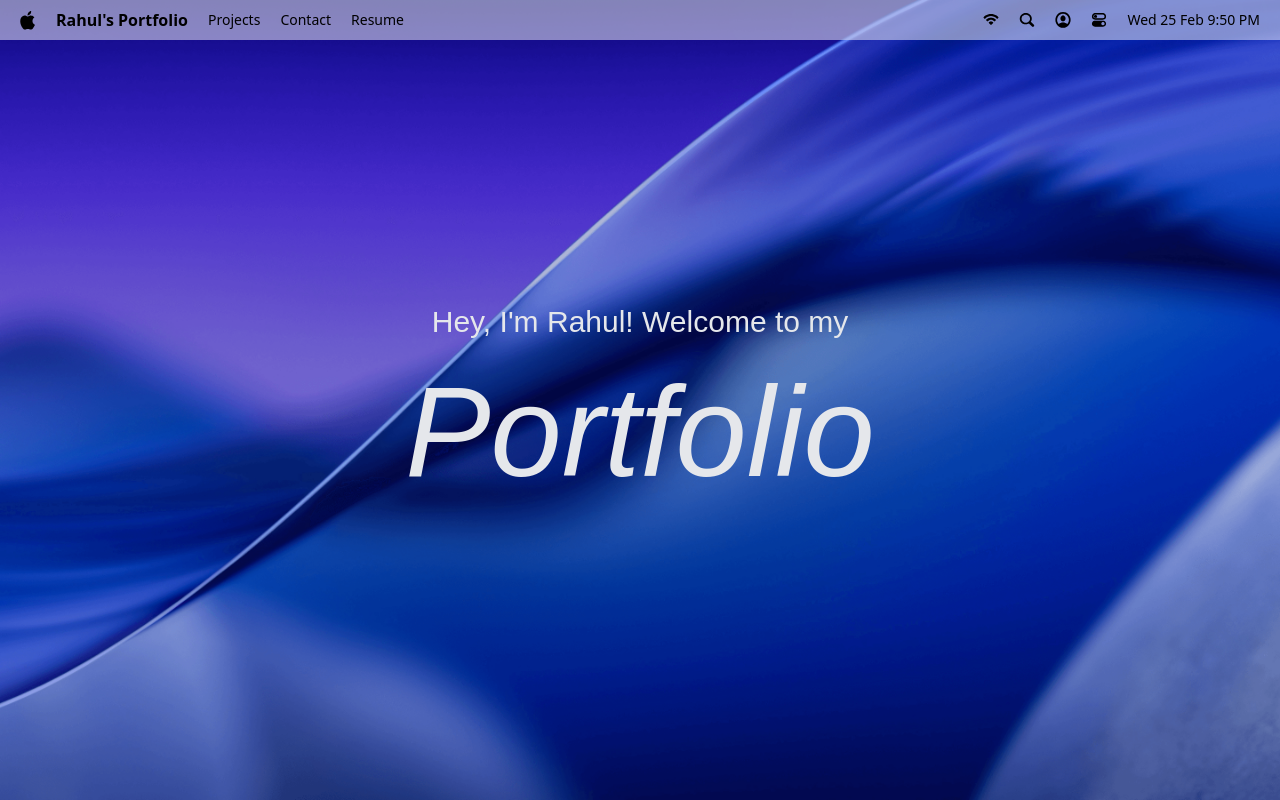
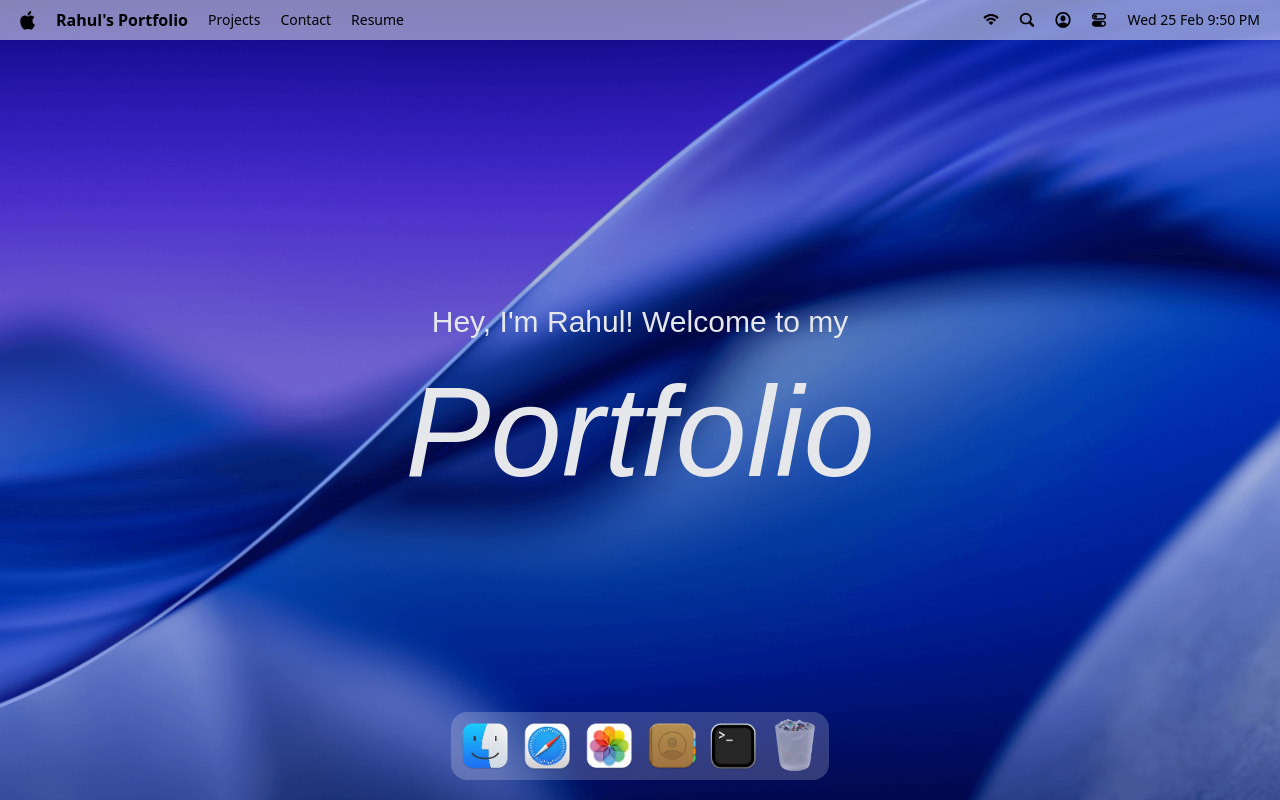
Before and after one commit to Rahulcheryala/Rahul-Portfolio, a Next.js app: page / in a window 1280 px wide. Built offline with nearby package versions, Linux system fonts and the light colour scheme; a web font is replaced by a local one.

Commit message:
feat: Dock design done

```diff
--- /dev/null
+++ b/app/components/Dock.tsx
@@ -0,0 +1,98 @@
+"use client";
+
+import gsap from "gsap";
+import { useGSAP } from "@gsap/react";
+import { dockApps } from "@constants";
+import Image from "next/image";
+import { useRef } from "react";
+import { Tooltip } from "react-tooltip";
+
+const Dock = () => {
+  const dockRef = useRef<HTMLDivElement>(null);
+
+  useGSAP(() => {
+    const dock = dockRef.current;
+    if (!dock) return;
+
+    const icons = dock.querySelectorAll<HTMLButtonElement>(".dock-icon");
+
+    const animateIcons = (mouseX: number) => {
+      const { left } = dock.getBoundingClientRect();
+
+      icons.forEach((icon) => {
+        const { left: iconLeft, width: iconWidth } =
+          icon.getBoundingClientRect();
+        const iconCenter = iconLeft - left + iconWidth / 2;
+        const distance = Math.abs(mouseX - iconCenter);
+        const intensity = Math.exp(-(distance ** 2) / 2000);
+
+        gsap.to(icon, {
+          scale: 1 + 0.25 * intensity,
+          y: -15 * intensity,
+          duration: 0.25,
+          ease: "power1.out",
+        });
+      });
+    };
+
+    const handleMouseMove = (e: MouseEvent) => {
+      const { left } = dock.getBoundingClientRect();
+      animateIcons(e.clientX - left);
+    };
+
+    const resetIcons = () => {
+      icons.forEach((icon) => {
+        gsap.to(icon, {
+          scale: 1,
+          y: 0,
+          duration: 0.3,
+          ease: "power1.out",
+        });
+      });
+    };
+
+    dock.addEventListener("mousemove", handleMouseMove);
+    dock.addEventListener("mouseleave", resetIcons);
+
+    return () => {
+      dock.removeEventListener("mousemove", handleMouseMove);
+      dock.removeEventListener("mouseleave", resetIcons);
+    };
+  }, []);
+
+  const toggleApp = (app: (typeof dockApps)[number]) => {};
+
+  return (
+    <section id="dock">
+      <div ref={dockRef} className="dock-container">
+        {dockApps.map((app) => (
+          <div key={app.id} className="relative flex justify-center">
+            <button
+              type="button"
+              className="dock-icon"
+              aria-label={app.name}
+              data-tooltip-id="dock-tooltip"
+              data-tooltip-content={app.name}
+              data-tooltip-delay-show={150}
+              disabled={!app.canOpen}
+              onClick={() => toggleApp(app)}
+            >
+              <Image
+                src={`/images/${app.icon}`}
+                alt={app.name}
+                width={56}
+                height={56}
+                unoptimized
+                className={`object-cover object-center ${app.canOpen ? "cursor-pointer" : "cursor-default opacity-60"}`}
+              />
+            </button>
+          </div>
+        ))}
+
+        <Tooltip id="dock-tooltip" place="top" className="tooltip" />
+      </div>
+    </section>
+  );
+};
+
+export default Dock;
--- a/app/components/index.ts
+++ b/app/components/index.ts
@@ -1,4 +1,5 @@
 import Navbar from "./Navbar";
 import Welcome from "./Welcome";
+import Dock from "./Dock";
 
-export { Navbar, Welcome };
+export { Navbar, Welcome, Dock };
--- a/app/page.tsx
+++ b/app/page.tsx
@@ -1,4 +1,4 @@
-import { Navbar, Welcome } from "@components";
+import { Dock, Navbar, Welcome } from "@components";
 
 const Home = () => {
   return (
@@ -6,8 +6,10 @@ const Home = () => {
       <Navbar />
 
       <Welcome />
+
+      <Dock />
     </main>
-  )
-}
+  );
+};
 
-export default Home
+export default Home;
--- a/package.json
+++ b/package.json
@@ -15,7 +15,8 @@
     "lucide-react": "^0.575.0",
     "next": "16.1.6",
     "react": "19.2.3",
-    "react-dom": "19.2.3"
+    "react-dom": "19.2.3",
+    "react-tooltip": "^5.30.0"
   },
   "devDependencies": {
     "@tailwindcss/postcss": "^4",
```
Also changed, not shown: 1 other file (tests, documents, lock files or other folders).
